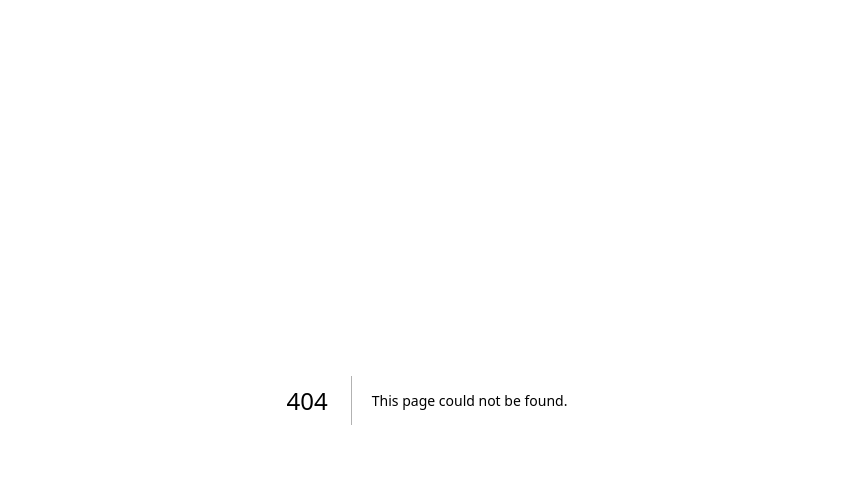
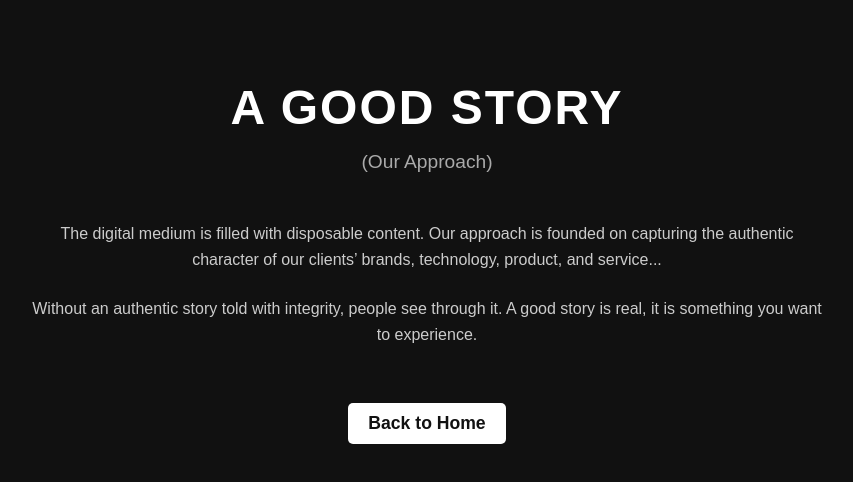
Before and after one commit to shubhamgoel352/my-portfolio, a Next.js app: page /about in a window 1280 px wide. Before the commit this address had no page. Shown: the top 482 px of the page, without its empty margins (213-1066 px from the left). Built offline with nearby package versions, Linux system fonts and the light colour scheme.

Commit message:
Added a modern 'Back to Home' button in the About page

```diff
--- /dev/null
+++ b/app/about/page.js
@@ -0,0 +1,62 @@
+"use client";
+import { motion } from "framer-motion";
+import { useRouter } from "next/navigation"; // Import the useRouter hook to navigate programmatically
+
+export default function About() {
+  const router = useRouter(); // Initialize the useRouter hook
+
+  const goBack = () => {
+    router.push('/'); // Redirect to the homepage
+  };
+
+  return (
+    <div className="about-container">
+      <section className="about-hero">
+        <motion.h1
+          className="about-heading"
+          initial={{ opacity: 0, y: 30 }}
+          animate={{ opacity: 1, y: 0 }}
+          transition={{ duration: 1 }}
+        >
+          A Good Story
+        </motion.h1>
+        <motion.p
+          className="about-subtitle"
+          initial={{ opacity: 0, y: 30 }}
+          animate={{ opacity: 1, y: 0 }}
+          transition={{ duration: 1, delay: 0.3 }}
+        >
+          (Our Approach)
+        </motion.p>
+      </section>
+
+      <section className="about-content">
+        <motion.p
+          className="about-text"
+          initial={{ opacity: 0, y: 30 }}
+          animate={{ opacity: 1, y: 0 }}
+          transition={{ duration: 1, delay: 0.6 }}
+        >
+          The digital medium is filled with disposable content. Our approach is
+          founded on capturing the authentic character of our clients’ brands,
+          technology, product, and service...
+        </motion.p>
+
+        <motion.p
+          className="about-text"
+          initial={{ opacity: 0, y: 30 }}
+          animate={{ opacity: 1, y: 0 }}
+          transition={{ duration: 1, delay: 0.9 }}
+        >
+          Without an authentic story told with integrity, people see through it.
+          A good story is real, it is something you want to experience.
+        </motion.p>
+
+        {/* Back to Home button */}
+        <button className="back-button" onClick={goBack}>
+          Back to Home
+        </button>
+      </section>
+    </div>
+  );
+}
--- a/app/page.js
+++ b/app/page.js
@@ -20,7 +20,7 @@ export default function HomePage() {
         <div className="nav-left">SHUBHAM GOEL</div>
         <nav className="nav-right">
           <a href="#projects" className="nav-link">MY PROJECTS</a>
-          <a href="#about" className="nav-link">ABOUT ME</a>
+          <a href="/about" className="nav-link">ABOUT ME</a>
           <a href="#socials" className="nav-link">SOCIALS</a>
         </nav>
       </header>
--- a/styles/globals.css
+++ b/styles/globals.css
@@ -203,3 +203,65 @@
       font-size: 0.7rem;
     }
   }
+
+
+
+/* ABOUT PAGE STYLES */
+
+/* Main Container */
+.about-container {
+    min-height: 100vh;
+    width: 100%;
+    background: #111; /* Very dark background */
+    color: #fff;
+    display: flex;
+    flex-direction: column;
+    align-items: center;
+    padding: 5rem 2rem;
+    text-align: center;
+}
+
+/* Hero Section */
+.about-hero {
+    margin-bottom: 3rem;
+}
+
+.about-heading {
+    font-size: 3rem;
+    font-weight: 700;
+    letter-spacing: 2px;
+    margin-bottom: 1rem;
+    text-transform: uppercase;
+}
+
+.about-subtitle {
+    font-size: 1.2rem;
+    color: #aaa;
+}
+
+/* Content Section */
+.about-content {
+    max-width: 800px;
+    margin: 0 auto;
+}
+
+.about-text {
+    font-size: 1rem;
+    line-height: 1.6;
+    color: #ccc;
+    margin-bottom: 1.5rem;
+}
+
+/* Back to Home Button */
+.back-button {
+    background-color: #fff;
+    color: #111;
+    font-size: 1.1rem;
+    font-weight: 600;
+    padding: 10px 20px;
+    margin-top: 2rem;
+    border: none;
+    border-radius: 5px;
+    cursor: pointer;
+    transition: background-color 0.3s, color 0.3s;
+  }
```
Also changed, not shown: app/layout.js (line endings or trailing spaces).
